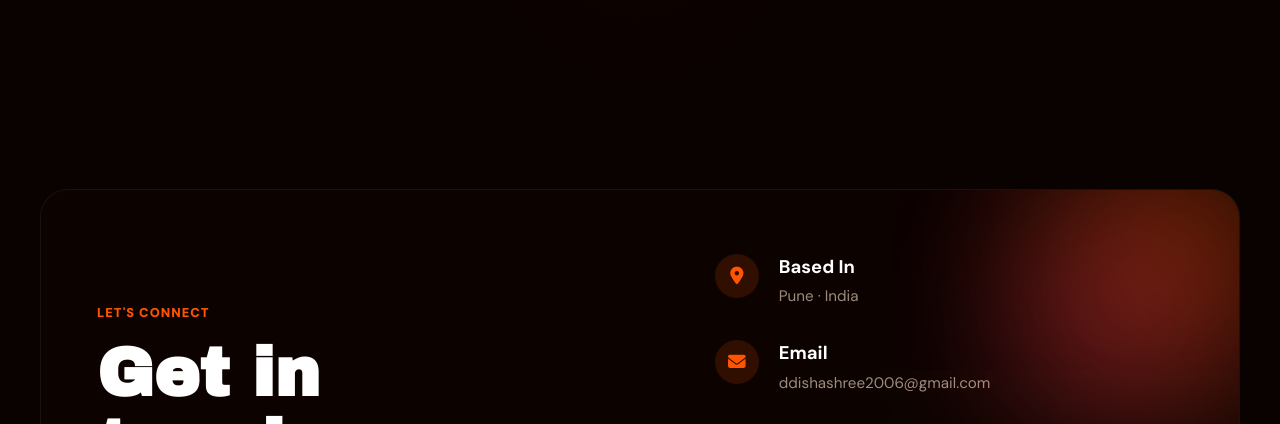
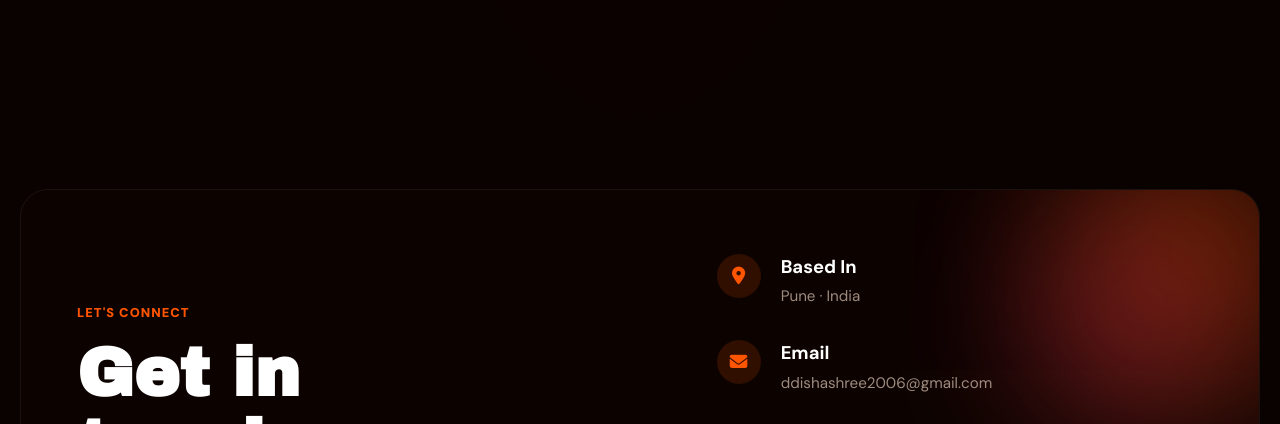
Before and after one commit to ddisha-07/disha-portfolio, a website: page index.html in a window 1280 px wide. Shown: the part 2425-2849 px from the top of the page. Drawn offline with Linux system fonts and the light colour scheme.

Commit message:
design: align contact card dimensions to exactly match the hero card width behavior

```diff
--- a/index.html
+++ b/index.html
@@ -16,7 +16,7 @@
     <!-- FontAwesome for refined vector icons -->
     <link rel="stylesheet" href="https://cdnjs.cloudflare.com/ajax/libs/font-awesome/6.4.0/css/all.min.css">
     <!-- Link to custom styles -->
-    <link rel="stylesheet" href="style.css?v=1.1.5">
+    <link rel="stylesheet" href="style.css?v=1.1.6">
 </head>
 
 <body>
@@ -336,7 +336,7 @@
     </div>
 
     <!-- Main JavaScript Logic -->
-    <script type="module" src="app.js?v=1.1.5"></script>
+    <script type="module" src="app.js?v=1.1.6"></script>
 </body>
 
 </html>
--- a/style.css
+++ b/style.css
@@ -940,10 +940,10 @@ body.light-mode .list-tag {
 
 /* Socials Section */
 .socials-section {
-  padding: 6rem 1.25rem;
+  padding: 6rem 0.75rem;
 }
 @media (min-width: 640px) {
-  .socials-section { padding: 6rem 2.5rem; }
+  .socials-section { padding: 6rem 1.25rem; }
 }
 
 .socials-header {
@@ -1268,7 +1268,7 @@ body.light-mode .modal-card {
 .contact-card {
   position: relative;
   overflow: hidden;
-  max-width: 80rem; /* Matches max-w-7xl container size */
+  max-width: none; /* No max-width constraint to match the full-width hero card */
   margin: 0 auto;
   background: #0c0300; /* Always-dark background to create dramatic closing */
   border: 1px solid rgba(255, 255, 255, 0.06);
```
